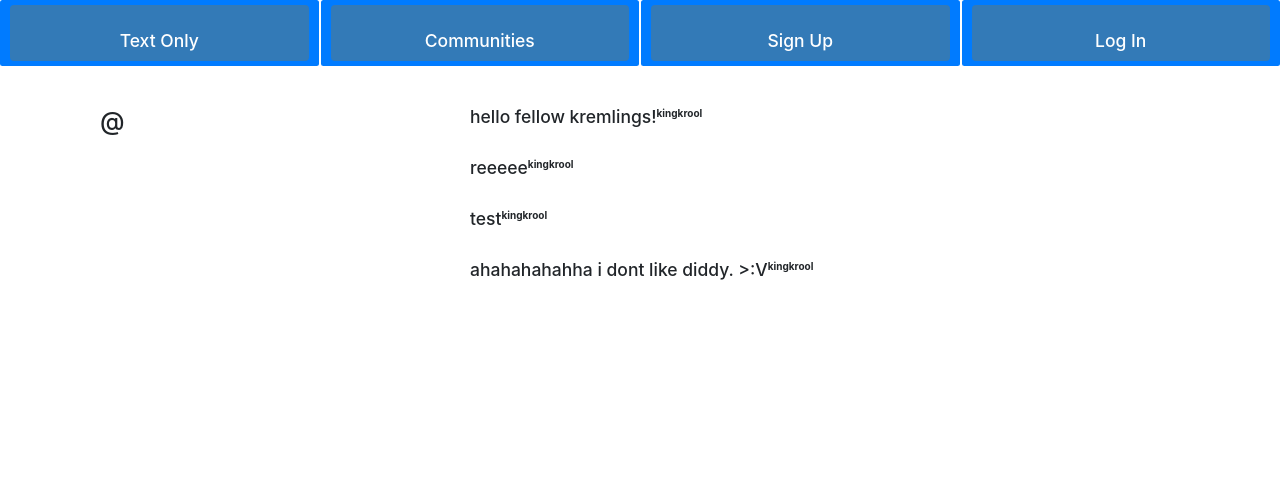
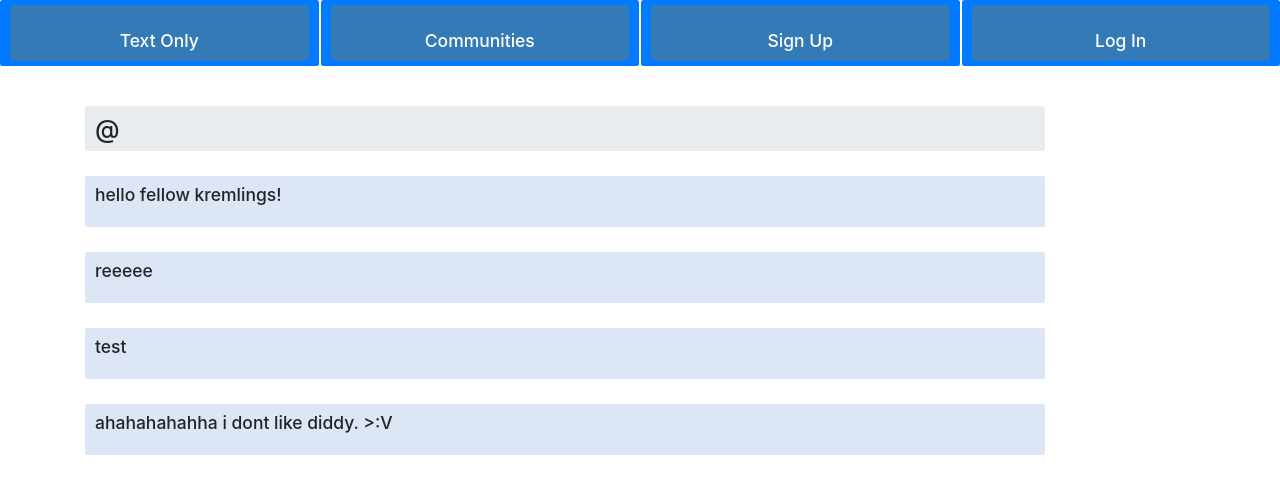
Before and after one commit to BeardedSwitchDragon/textOnly, a Django app: a page that uses posts/templates/posts/_post.html in a window 1280 px wide. Shown: the top 494 px of the page. Run offline with Django 3.2, Linux system fonts and the light colour scheme; data comes from the database, SQL or seed files in the repository; some libraries are stand-ins or nearby versions.

Commit message:
Improved user interface  significantly on 'My Posts'. Added a small feature that won't display your n ame while browsing 'My Posts'. The username and posts are represented with Botstrap's breadcrumbs. Things are going quite well.o

```diff
--- a/posts/templates/posts/_post.html
+++ b/posts/templates/posts/_post.html
@@ -1,10 +1,23 @@
 
 
 <div class="post media">
+    <div class="breadcrumb" id="post-breadcrumb">
         <h3>{{post.message_html|safe}}</h3>
+        {% if user.is_authenticated and post.user == user %}
+        <a href="{% url 'posts:delete' pk=post.pk %}" title="delete" class="btn btn-simple">
+            <span class="text-danger icon-label" id="post-delete"><strong>Delete</strong></span>
+        </a>
+        {% endif %}
         <div class="media-body">
+            {% if post.user.username in request.path and post.user.username|length|add:"20" == request.path|length %}
+<!--  Essentially, I created a statement to test if the post is the same as the one url. This is useful when viewing your posts, it removes the username from each post.
+So it also will display the username on the community detail page. -->
+
                    <strong>{{post.user.username}}</strong>
+               {% endif %}
+               <main role="main" class="container">
                 <h5 class="media-heading">
+
                <span class="username">
                    <a href="{% url 'posts:for_user' username=post.user.username %}"></a>
                </span>
@@ -14,12 +27,12 @@
                </span>
                </h5>
                <div class="media-footer">
-            {% if user.is_authenticated and post.user == user %}
-            <a href="{% url 'posts:delete' pk=post.pk %}" title="delete" class="btn btn-simple">
-                <span class="glyphicon glyphicon-remove text-danger" aria-hidden="true"></span>
-                <span class="text-danger icon-label">Delete</span>
-            </a>
-            {% endif %}
+
                </div>
            </div>
     </div>
+
+
+
+
+</div>
--- a/posts/templates/posts/user_post_list.html
+++ b/posts/templates/posts/user_post_list.html
@@ -1,15 +1,11 @@
 {% extends "posts/post_base.html" %}
 
 {% block prepost %}
-    <div class="col-md-4">
-        <h1>@{{post_user.username}}</h1>
-    </div>
+    <h1 class="breadcrumb">@{{user.username}}</h1>
 {% endblock %}
 
 {% block post_content %}
-    <div class="col-md-8">
-        {% for post in post_list  %}
-            {% include "posts/_post.html" %}
-        {% endfor %}
-    </div>
+    {% for post in post_list  %}
+        {% include "posts/_post.html" %}
+    {% endfor %}
 {% endblock %}
--- a/static/textOnly/css/master.css
+++ b/static/textOnly/css/master.css
@@ -18,3 +18,18 @@ ul {
     padding-top: 25px;
     padding-bottom: 5px;
 }
+
+.breadcrumb {
+    width: 75vw !important;
+    position: relative;
+}
+
+#post-breadcrumb {
+    background-color: #dce6f5;
+}
+
+#post-delete {
+    position: absolute;
+    right: 5px;
+    font-size: 15px;
+}
```
Lines whose indentation alone changed are shown as unchanged.
